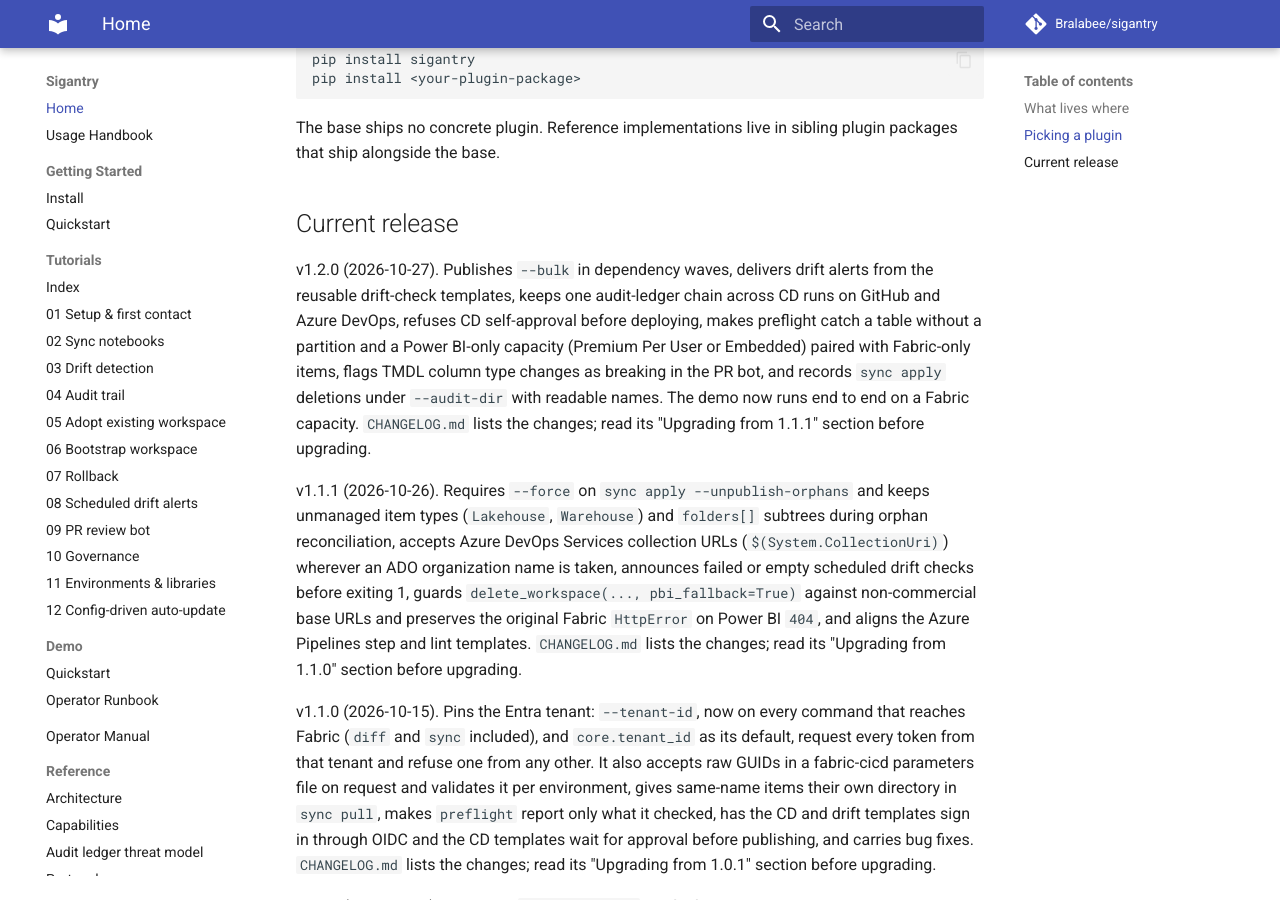
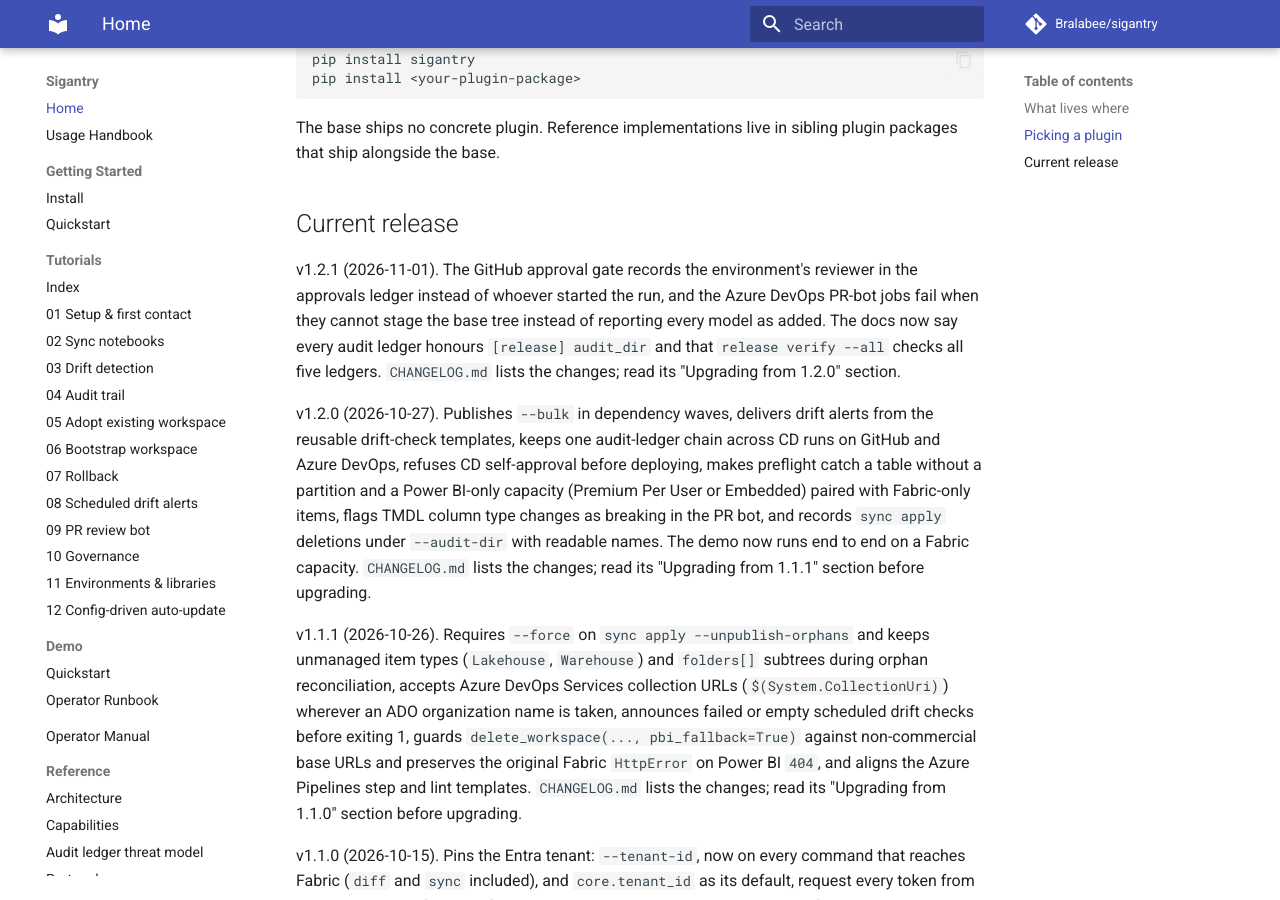
Before and after one commit to Bralabee/sigantry, an MkDocs documentation site: the page built from docs/index.md, in a window 1280 px wide and 900 px high, scrolled down 1168 px. Built offline with MkDocs 1.6.1 and Material for MkDocs 9.7.7, drawn with Linux system fonts in a browser that asks for light colours; comment, search, counter and statistics services are not loaded.

Commit message:
Release v1.2.1 (#139)
Bump to 1.2.1 and date the CHANGELOG section, with an "Upgrading from
1.2.0" section. The only code change in the wheel is the GitHub approval
gate's decided_by, which now names the environment reviewer instead of the
run's starter: approvals ledgers are append-only hash chains, so every
1.2.0 approval through that gate adds a misattributed record that cannot be
corrected later. That is why this ships as a patch now rather than waiting
for 1.3.0. The ADO PR-bot fix lives in the templates, which the wheel does
not carry, so the notes tell adopters to re-copy them.

Update docs/index.md, the USER-GUIDE and handbook version lines and the
runbook sigantryVersion examples.

```diff
--- a/docs/index.md
+++ b/docs/index.md
@@ -49,6 +49,13 @@
 sibling plugin packages that ship alongside the base.
 
 ## Current release
+
+v1.2.1 (2026-11-01). The GitHub approval gate records the environment's
+reviewer in the approvals ledger instead of whoever started the run, and the
+Azure DevOps PR-bot jobs fail when they cannot stage the base tree instead of
+reporting every model as added. The docs now say every audit ledger honours
+`[release] audit_dir` and that `release verify --all` checks all five ledgers.
+`CHANGELOG.md` lists the changes; read its "Upgrading from 1.2.0" section.
 
 v1.2.0 (2026-10-27). Publishes `--bulk` in dependency waves, delivers drift
 alerts from the reusable drift-check templates, keeps one audit-ledger chain
--- a/sigantry_core/_version.py
+++ b/sigantry_core/_version.py
@@ -3,4 +3,4 @@
 Hatchling reads this file via `[tool.hatch.version]` in pyproject.toml.
 """
 
-__version__ = "1.2.0"
+__version__ = "1.2.1"
```
Also changed, not shown: CHANGELOG.md (+20 -0 lines), docs/USER-GUIDE.md (+2 -2 lines), docs/handbook.md (+2 -2 lines), docs/runbooks/drift-detection/scheduled-drift.md (+1 -1 lines), docs/runbooks/pipeline-orchestration/deploy-with-tests.md (+1 -1 lines).
